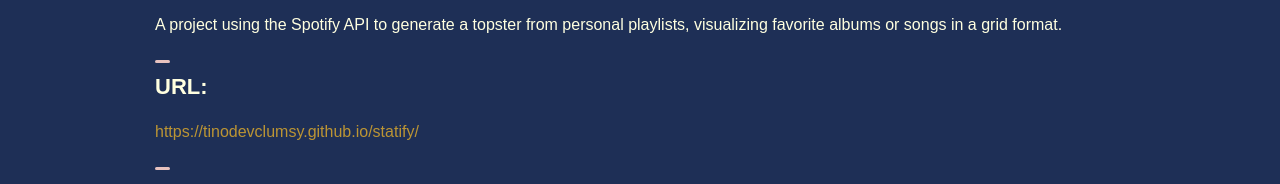
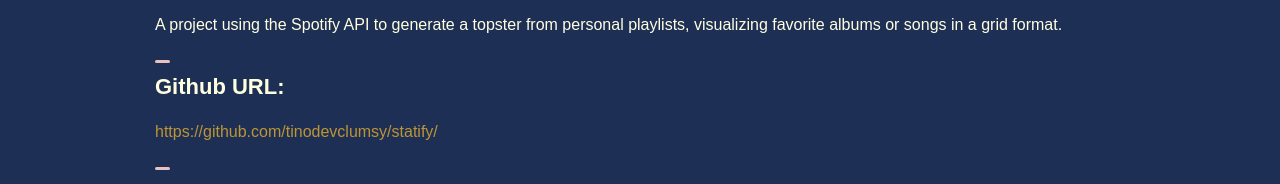
Before and after one commit to tinodevclumsy/portfolio, a Gatsby site: page /project/statify/ in a window 1280 px wide. Shown: the part 754-938 px from the top of the page. Built offline with nearby package versions, Linux system fonts and the light colour scheme; Gatsby itself is replaced by a stand-in of ours.

Commit message:
updated contents

```diff
--- a/content/project/statify/index.md
+++ b/content/project/statify/index.md
@@ -21,9 +21,9 @@
 
 A project using the Spotify API to generate a topster from personal playlists, visualizing favorite albums or songs in a grid format.
 
-### URL:
+### Github URL:
 
-<https://tinodevclumsy.github.io/statify/>
+<https://github.com/tinodevclumsy/statify/>
 
 ### Pages
 
--- a/content/project/wordzzle/index.md
+++ b/content/project/wordzzle/index.md
@@ -19,11 +19,6 @@
 ### URL:
 
 <https://genuine-biscuit-785b86.netlify.app/>
-
-<!-- ![Seungjun Lee's Wordzzle](./images/seungjun-lee-front-end-project-main.webp) -->
-
-<!-- <div class="thumbnail">
-</div> -->
 
 ### Description
 
```
